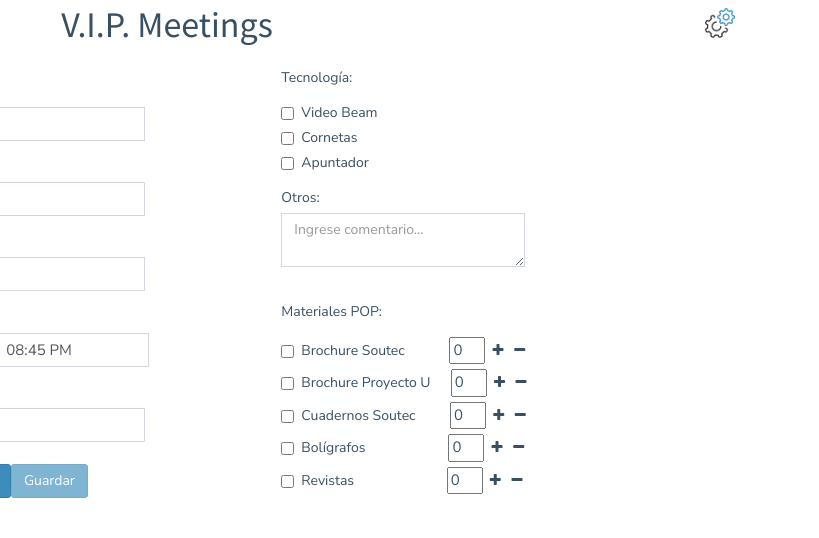
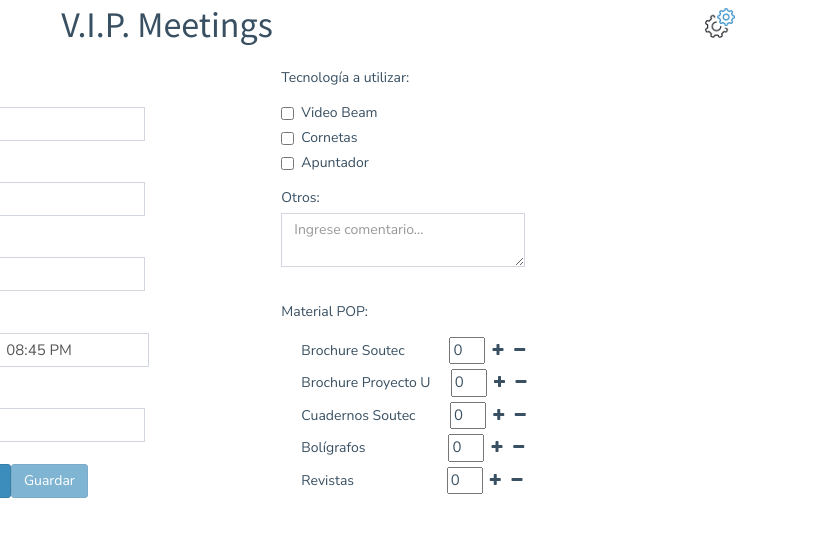
Before and after one commit to cscovino/createMeetings, a plain HTML site: page createMeetings/public/index.html in a window 1280 px wide. Shown: the top 538 px of the page, 461-1280 px from the left. Drawn offline with nearby package versions, Linux system fonts and the light colour scheme; a script that the page names is missing.

Commit message:
update 17/07

```diff
--- a/createMeetings/public/index.html
+++ b/createMeetings/public/index.html
@@ -94,7 +94,7 @@
 </div>
 <div class="col-md-4" style="margin-bottom:15%;margin-top:1%;margin-left:-10%;">
   <div class="form-group">
-    <label>Tecnología:</label>
+    <label>Tecnología a utilizar:</label>
     <div>
       <div class="checkbox">
         <label>
@@ -122,11 +122,11 @@
   </div>
   <br>
   <div class="form-group">
-    <label>Materiales POP:</label>
+    <label>Material POP:</label>
     <div>
       <div class="checkbox">
         <label>
-          <input type="checkbox" id="soutec" value="Brochure Soutec">
+          <!-- <input type="checkbox" id="soutec" value="Brochure Soutec"> -->
           Brochure Soutec
         </label>
         <input type="text" value="0" id="brochures" size="2" style="margin-left:10.1%;">
@@ -135,7 +135,7 @@
       </div>
       <div class="checkbox">
         <label>
-          <input type="checkbox" id="proyecto" value="Brochure Proyecto U">
+          <!-- <input type="checkbox" id="proyecto" value="Brochure Proyecto U"> -->
           Brochure Proyecto U
         </label>
         <input type="text" value="0" id="brochurep" size="2" style="margin-left:4.1%;">
@@ -144,7 +144,7 @@
       </div>
       <div class="checkbox">
         <label>
-          <input type="checkbox" id="cuadernos" value="Cuadernos Soutec">
+          <!-- <input type="checkbox" id="cuadernos" value="Cuadernos Soutec"> -->
           Cuadernos Soutec
         </label>
         <input type="text" value="0" id="notebook" size="2" style="margin-left:7.6%;">
@@ -153,7 +153,7 @@
       </div>
       <div class="checkbox">
         <label>
-          <input type="checkbox" id="boligrafos" value="Bolígrafos">
+          <!-- <input type="checkbox" id="boligrafos" value="Bolígrafos"> -->
           Bolígrafos
         </label>
         <input type="text" value="0" id="pens" size="2" style="margin-left:19.5%;">
@@ -162,7 +162,7 @@
       </div>
       <div class="checkbox">
         <label>
-          <input type="checkbox" id="revistas" value="Revistas">
+          <!-- <input type="checkbox" id="revistas" value="Revistas"> -->
           Revistas
         </label>
         <input type="text" value="0" id="magazine" size="2" style="margin-left:21.9%;">
```
